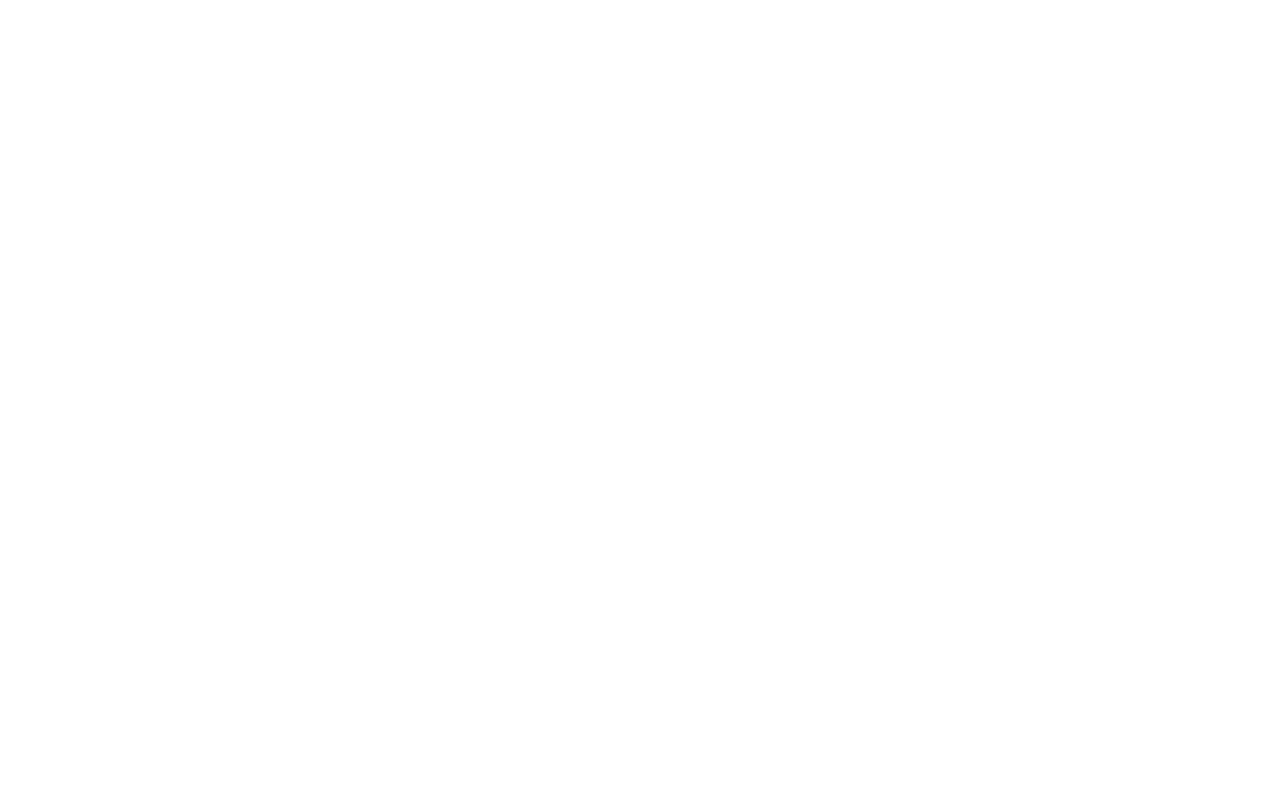
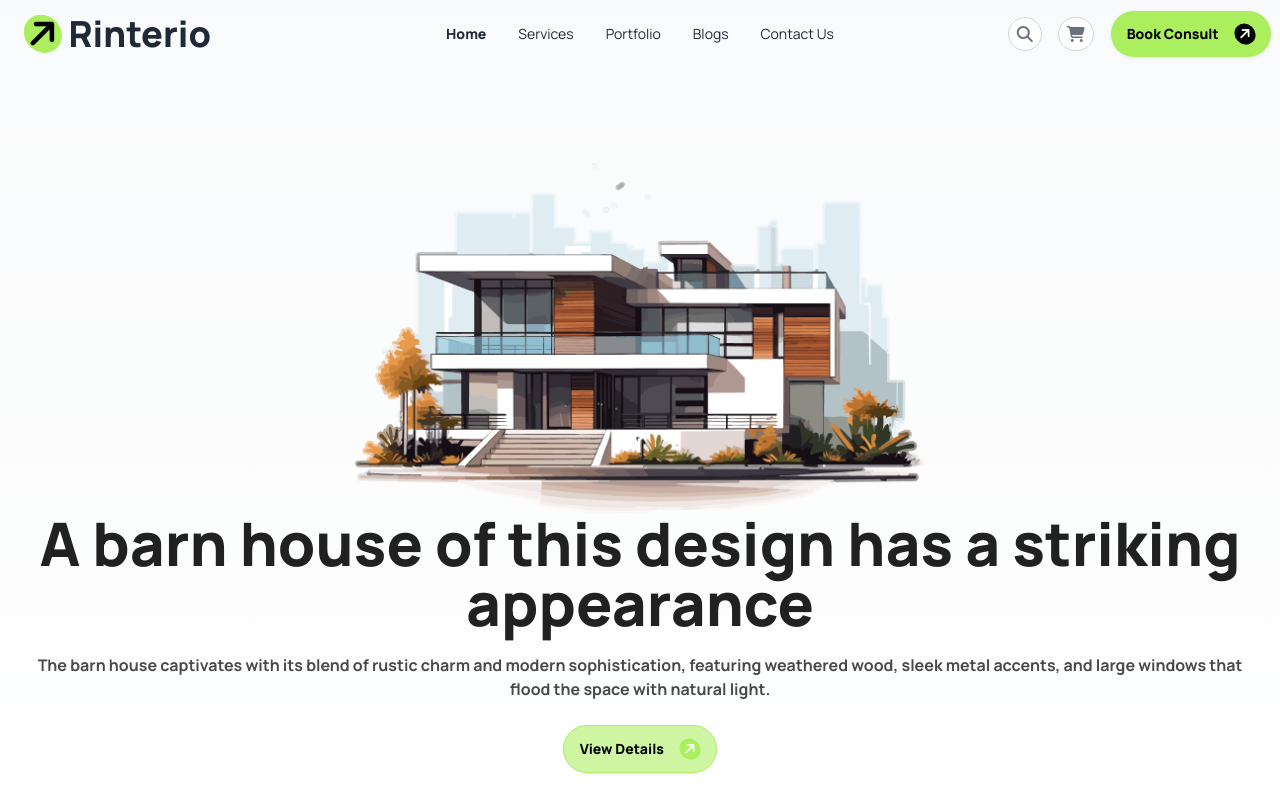
Before and after one commit to rimonc7/my-third-assignment, a plain HTML site: page index.html in a window 1280 px wide. Drawn offline with nearby package versions, Linux system fonts and the light colour scheme.

Commit message:
header done

```diff
--- a/index.html
+++ b/index.html
@@ -1,11 +1,102 @@
 <!DOCTYPE html>
 <html lang="en">
+
 <head>
     <meta charset="UTF-8">
     <meta name="viewport" content="width=device-width, initial-scale=1.0">
     <title>Rinterio</title>
+    <!-- DaisyUI CDN -->
+    <link href="https://cdn.jsdelivr.net/npm/daisyui@4.12.10/dist/full.min.css" rel="stylesheet" type="text/css" />
+    <script src="https://cdn.tailwindcss.com"></script>
+    <!-- google font -->
+    <link rel="preconnect" href="https://fonts.googleapis.com">
+    <link rel="preconnect" href="https://fonts.gstatic.com" crossorigin>
+    <link href="https://fonts.googleapis.com/css2?family=Manrope:wght@200..800&display=swap" rel="stylesheet">
+
+    <!-- font awesome cdn -->
+    <script src="https://kit.fontawesome.com/8952c6182c.js" crossorigin="anonymous"></script>
+
+    <style>
+        .manrope {
+            font-family: "Manrope", sans-serif;
+        }
+
+        .btn-bg-color {
+            background-color: rgba(171, 239, 95, 1);
+        }
+    </style>
 </head>
-<body>
 
+<body class="manrope">
+    <header class="bg-gradient-to-b from-gray-50 to-[#FFFFFF]">
+        <nav class=" container mx-auto">
+            <div class="navbar">
+                <div class="navbar-start">
+                    <a class="btn btn-ghost text-4xl font-extrabold"> <i
+                            class="fa-solid fa-arrow-right btn-bg-color text-black rounded-[50%] -rotate-45 p-[2px]"></i>
+                        Rinterio</a>
+                </div>
+                <div class="navbar-center hidden lg:flex">
+                    <ul class="menu menu-horizontal px-1">
+                        <li class="font-extrabold"><a>Home</a></li>
+                        <li><a>Services</a></li>
+                        <li><a>Portfolio</a></li>
+                        <li><a>Blogs</a></li>
+                        <li><a>Contact Us</a></li>
+                    </ul>
+                </div>
+                <div class="navbar-end">
+                    <div>
+                    </div>
+                    <div class="flex space-x-4 items-center	">
+                        <div class=" space-x-4 hidden lg:flex">
+                            <i
+                                class="fa-solid fa-magnifying-glass bg-white border border-gray-300 p-2 text-gray-500 rounded-full"></i>
+                            <i
+                                class="fa-solid fa-cart-shopping  bg-white border border-gray-300 p-2 text-gray-500 rounded-full"></i>
+                        </div>
+                        <button class="btn hidden lg:flex font-extrabold text-black btn-bg-color rounded-[32px]">
+                            Book Consult <i
+                                class="fa-solid fa-arrow-right bg-black text-white rounded-[50%] -rotate-45 p-1 ml-2"></i>
+                        </button>
+                        <div tabindex="0" role="button" class="btn btn-ghost lg:hidden">
+                            <svg xmlns="http://www.w3.org/2000/svg" class="h-5 w-5" fill="none" viewBox="0 0 24 24"
+                                stroke="currentColor">
+                                <path stroke-linecap="round" stroke-linejoin="round" stroke-width="2"
+                                    d="M4 6h16M4 12h8m-8 6h16" />
+                            </svg>
+                        </div>
+                    </div>
+                </div>
+            </div>
+        </nav>
+        <section class="container mx-auto">
+            <div class="hero min-h-screen mx-auto">
+                <div class="hero-content text-center">
+                    <div>
+                        <img class="mx-auto" src="assets/banner.png" alt="">
+                        <h1 class="text-6xl font-extrabold text-[#212121] mb-5">A barn house of this design has a
+                            striking appearance</h1>
+                        <p class="font-bold text-[#494949] mb-6">
+                            The barn house captivates with its blend of rustic charm and modern sophistication,
+                            featuring weathered wood, sleek metal accents, and large windows that flood the space with
+                            natural light.
+                        </p>
+                        <button class="btn lg:flex font-extrabold text-black bg-[#acef5f92] rounded-[32px] border border-[#ABEF5F] mx-auto">
+                            View Details <i
+                                class="fa-solid fa-arrow-right bg-[#ABEF5F] text-white rounded-[50%] -rotate-45 p-1 ml-2"></i>
+                        </button>
+                    </div>
+                </div>
+            </div>
+        </section>
+    </header>
+    <main>
+
+    </main>
+    <footer>
+
+    </footer>
 </body>
+
 </html>
--- /dev/null
+++ b/tailwind.config.js
@@ -0,0 +1,8 @@
+/** @type {import('tailwindcss').Config} */
+module.exports = {
+    content: ["./src/**/*.{html,js}"],
+    theme: {
+      extend: {},
+    },
+    plugins: [],
+  }
```
